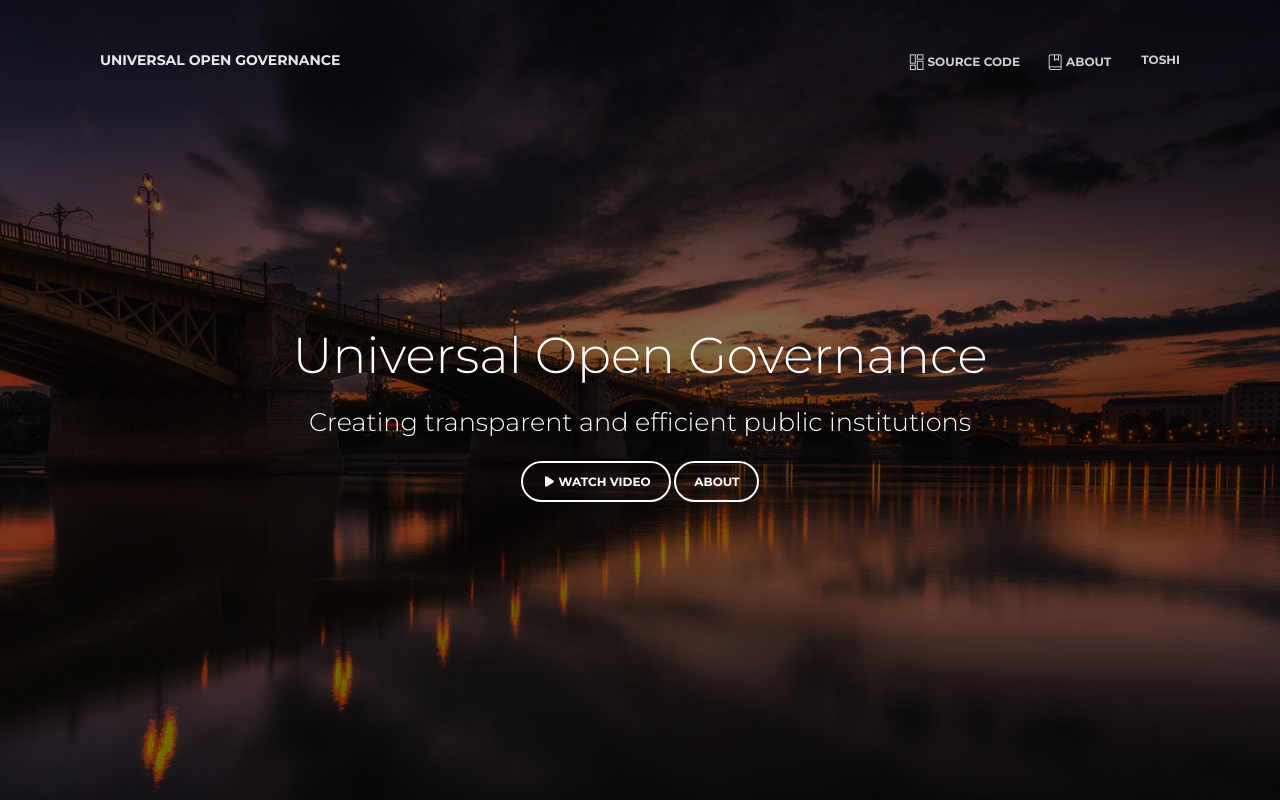
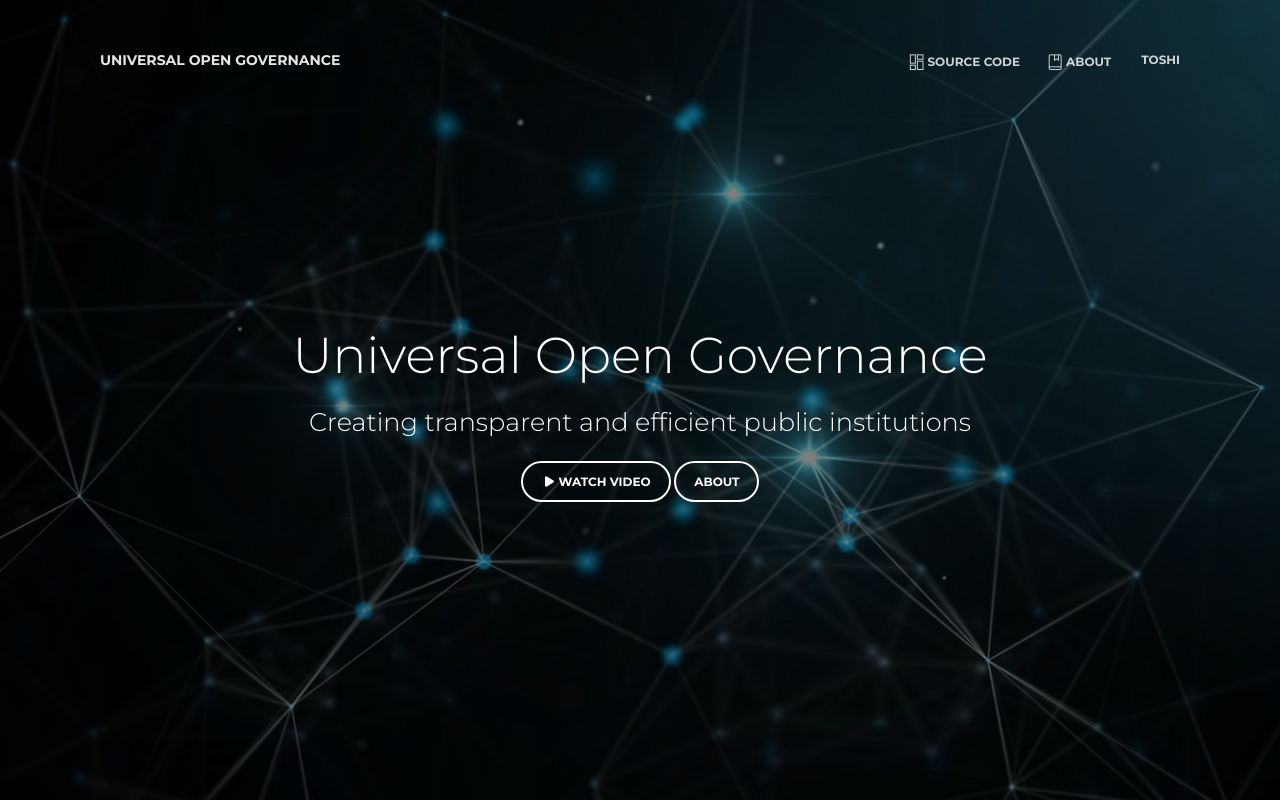
Before and after one commit to universalopengov/universalopengov.github.io, a plain HTML site: page index.html in a window 1280 px wide. Shown: the top 802 px of the page. Drawn offline with Linux system fonts and the light colour scheme.

Commit message:
added bg

```diff
--- a/index.html
+++ b/index.html
@@ -51,7 +51,7 @@
 		</div>
     </nav>
 
-		<div class="page-header" data-parallax="true" style="background-image: url('../assets/img/daniel-olahh.jpg');">
+		<div class="page-header" data-parallax="true" style="background-image: url('../assets/img/Nodes.jpg');">
 			<div class="filter"></div>
 			<div class="container">
 			    <div class="motto text-center">
```
Also changed, not shown: assets/img/Nodes.jpg (added).
